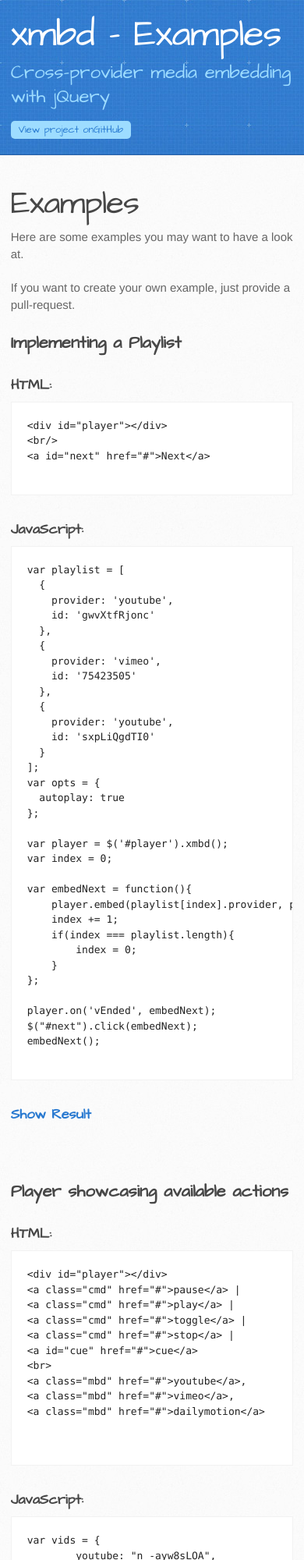
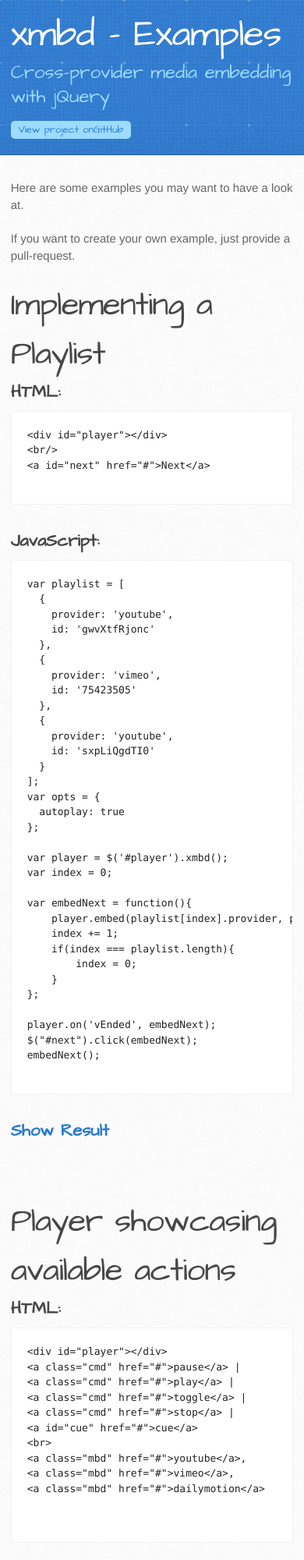
Before and after one commit to screeny05/xmbd, a website: page examples.html in a window 390 px wide. Shown: the top 2000 px of the page at 78% size. Drawn offline with nearby package versions, Linux system fonts and the light colour scheme.

Commit message:
Update examples.html

```diff
--- a/examples.html
+++ b/examples.html
@@ -27,18 +27,17 @@
     <div id="content-wrapper">
       <div class="inner clearfix">
         <section id="main-content">
-			<h1>Examples</h1>
 			<p>Here are some examples you may want to have a look at.</p>
 			<p>If you want to create your own example, just provide a pull-request.</p>
 
-			<h2>Implementing a Playlist</h2>
-			<h3>HTML:</h3>
+			<h1>Implementing a Playlist</h1>
+			<h2>HTML:</h2>
 			<pre>
 &lt;div id=&quot;player&quot;&gt;&lt;/div&gt;
 &lt;br/&gt;
 &lt;a id=&quot;next&quot; href=&quot;#&quot;&gt;Next&lt;/a&gt;
 			</pre>
-			<h3>JavaScript:</h3>
+			<h2>JavaScript:</h2>
 			<pre>
 var playlist = [
   {
@@ -73,12 +72,12 @@ player.on('vEnded', embedNext);
 $("#next").click(embedNext);
 embedNext();
 			</pre>
-			<h3><a href="#" class="toggle" data-target="#ex-1">Show Result</a></h3>
+			<h2><a href="#" class="toggle" data-target="#ex-1">Show Result</a></h2>
 			<iframe id="ex-1" width="100%" data-height="500px" height="0" data-src="http://jsfiddle.net/KtUH6/3/embedded/result" frameborder="0"></iframe>
 			<hr>
 
-			<h2>Player showcasing available actions</h2>
-			<h3>HTML:</h3>
+			<h1>Player showcasing available actions</h1>
+			<h2>HTML:</h2>
 			<pre>
 &lt;div id=&quot;player&quot;&gt;&lt;/div&gt;
 &lt;a class=&quot;cmd&quot; href=&quot;#&quot;&gt;pause&lt;/a&gt; |
@@ -92,7 +91,7 @@ embedNext();
 &lt;a class=&quot;mbd&quot; href=&quot;#&quot;&gt;dailymotion&lt;/a&gt;
 
 			</pre>
-			<h3>JavaScript:</h3>
+			<h2>JavaScript:</h2>
 			<pre>
 var vids = {
 	youtube: "n_-ayw8sLOA",
@@ -130,12 +129,12 @@ $(function(){
 	});
 });
 			</pre>
-			<h3><a href="#" class="toggle" data-target="#ex-2">Show Result</a></h3>
+			<h2><a href="#" class="toggle" data-target="#ex-2">Show Result</a></h2>
 			<iframe id="ex-2" width="100%" data-height="500px" height="0" data-src="http://jsfiddle.net/j5YEF/1/embedded/result" frameborder="0"></iframe>
 			<hr>
 
-			<h2>Player showcasing available Events</h2>
-			<h3>HTML:</h3>
+			<h1>Player showcasing available Events</h1>
+			<h2>HTML:</h2>
 			<pre>
 &lt;div id=&quot;player&quot;&gt;&lt;/div&gt;
 &lt;ul id=&quot;events&quot;&gt;&lt;/ul&gt;
@@ -148,7 +147,7 @@ $(function(){
 &lt;a class=&quot;mbd&quot; href=&quot;#&quot;&gt;dailymotion&lt;/a&gt;
 
 			</pre>
-			<h3>JavaScript</h3>
+			<h2>JavaScript</h2>
 			<pre>
 var vids = {
 	youtube: "n_-ayw8sLOA",
@@ -182,7 +181,7 @@ $(".mbd").click(function(e){
 });
 
 			</pre>
-			<h3><a href="#" class="toggle" data-target="#ex-3">Show Result</a></h3>
+			<h2><a href="#" class="toggle" data-target="#ex-3">Show Result</a></h2>
 			<iframe id="ex-3" width="100%" data-height="500px" height="0" data-src="http://jsfiddle.net/8FucD/3/embedded/result" frameborder="0"></iframe>
 			<hr>
         </section>
```
